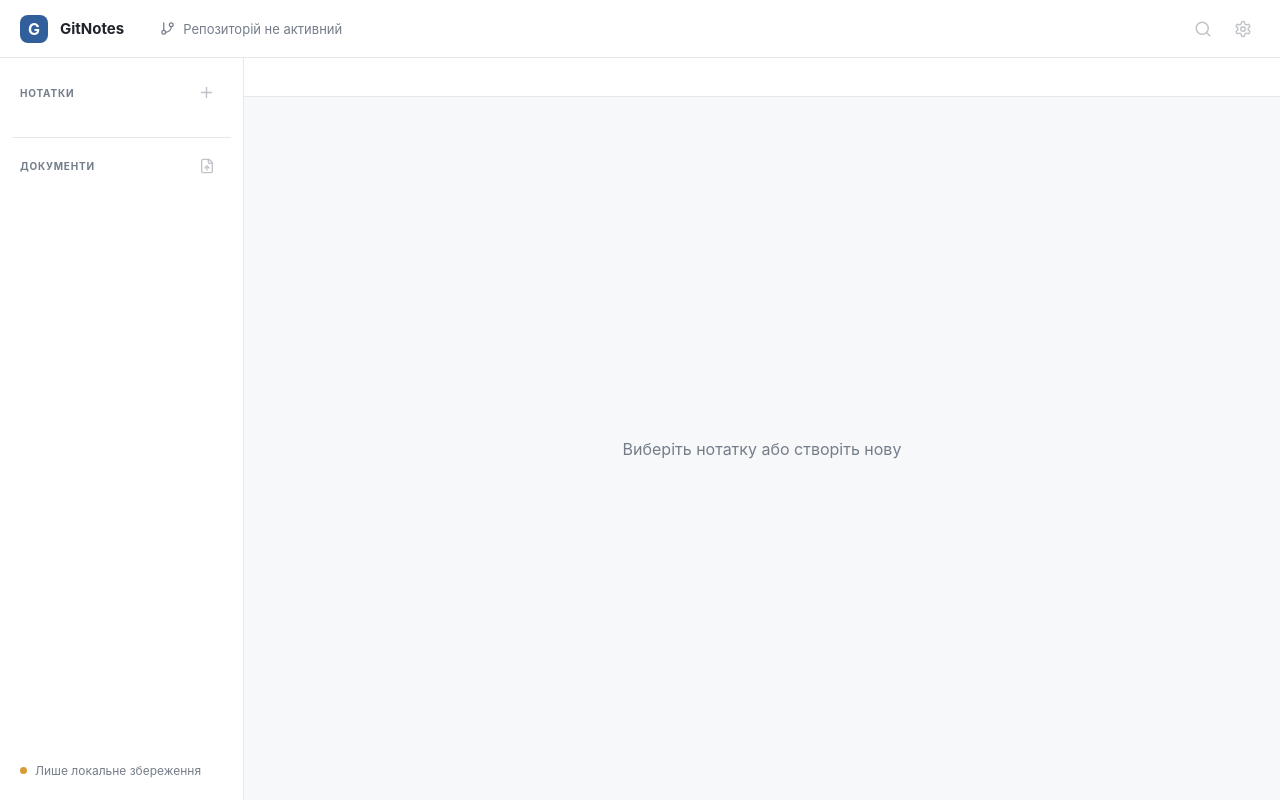
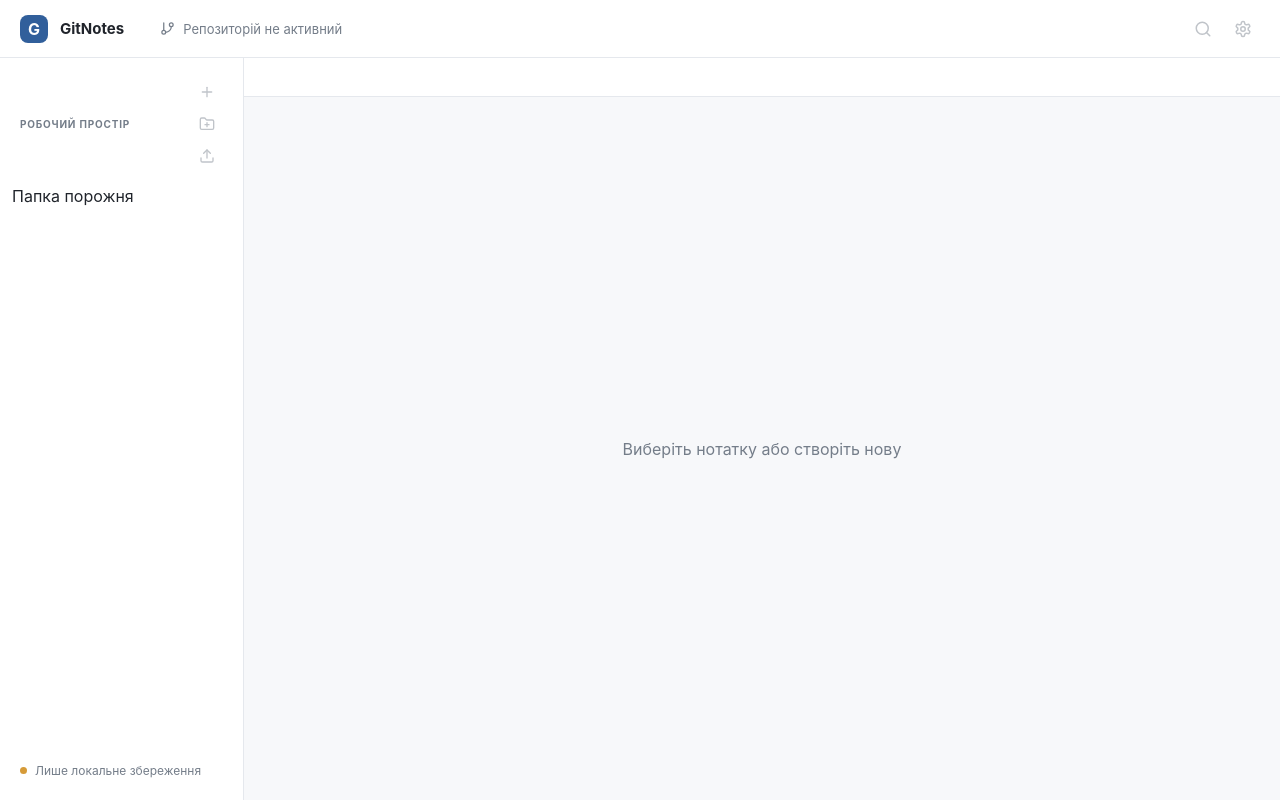
Before and after one commit to servitantgit/GitNote, a React (Vite) app: page / in a window 1280 px wide. Built offline with nearby package versions, Linux system fonts and the light colour scheme.

Commit message:
feat(workspace): navigate files in unified tree

```diff
--- a/src/app/App.tsx
+++ b/src/app/App.tsx
@@ -1,14 +1,15 @@
 import { lazy, Suspense, useCallback, useEffect, useMemo, useRef, useState } from 'react';
 import type { EditorState } from '@codemirror/state';
 import type { DocumentScrollPosition } from '../modules/editor/navigation/scroll-position';
-import { Files, FileText, FileUp, GitBranch, Paperclip, Search, Settings, Plus, PanelLeftClose, Trash2, Check, AlertCircle, LoaderCircle, X, LockKeyhole } from 'lucide-react';
+import { GitBranch, Paperclip, Search, Settings, Plus, FolderPlus, Upload, PanelLeftClose, Trash2, Check, AlertCircle, LoaderCircle, X, LockKeyhole } from 'lucide-react';
 import { EditorWorkspace } from '../modules/editor/EditorWorkspace';
 import type { EditorMode } from '../modules/editor/types';
 import { workspaceStore } from '../infrastructure/storage/database';
 import type { BinaryDocumentRecord, DocumentRecord } from '../core/domain/document-source';
 import { binaryDocumentSource, documentSource } from '../infrastructure/storage/local-document-source';
 import { workspaceFileSystem } from '../infrastructure/storage/local-workspace-file-system';
-import { validateWorkspaceName } from '../core/domain/workspace-file-system';
+import { validateWorkspaceName, type WorkspaceFileNode } from '../core/domain/workspace-file-system';
+import { WorkspaceFileTree } from '../modules/workspace/WorkspaceFileTree';
 import { detectDocumentFormat } from '../core/domain/document-format';
 import { DocumentActions } from '../modules/documents/DocumentActions';
 import { downloadDocument } from '../modules/documents/document-download';
@@ -19,6 +20,12 @@ import './app.css';
 const LOCAL_REPOSITORY_ID = 'local-workspace';
 const LOCAL_REPOSITORY = { id: LOCAL_REPOSITORY_ID, owner: 'local', name: 'Локальний робочий простір', defaultBranch: 'main' };
 const INITIAL_CONTENT = '# Моя перша нотатка\n\nGitNotes — робочий простір для нотаток і документів із Git-контролем версій.\n\n- Source: редагування Markdown\n- Live: Source і Preview поруч із синхронізованою прокруткою\n- Preview: режим читання';
+
+async function listWorkspaceTree(parentPath = ''): Promise<WorkspaceFileNode[]> {
+  const children = await workspaceFileSystem.list(LOCAL_REPOSITORY_ID, parentPath);
+  const nested = await Promise.all(children.filter(node => node.kind === 'folder').map(node => listWorkspaceTree(node.path)));
+  return [...children, ...nested.flat()];
+}
 
 async function ensureWorkspaceFolder(name: string): Promise<void> {
   const nodes = await workspaceFileSystem.list(LOCAL_REPOSITORY_ID);
@@ -37,10 +44,10 @@ const PdfDocumentViewer = lazy(() => import('../modules/documents/PdfDocumentVie
 
 type SaveState = 'loading' | 'saved' | 'saving' | 'error';
 
-function makeNote(title = 'Без назви', content = ''): DocumentRecord {
+function makeNote(title = 'Без назви', content = '', parentPath = 'Notes'): DocumentRecord {
   const now = Date.now();
   const id = crypto.randomUUID();
-  return { id, repositoryId: LOCAL_REPOSITORY_ID, title, content, path: `Notes/${id}.md`, syncState: 'local', createdAt: now, updatedAt: now };
+  return { id, repositoryId: LOCAL_REPOSITORY_ID, title, content, path: parentPath ? `${parentPath}/${id}.md` : `${id}.md`, syncState: 'local', createdAt: now, updatedAt: now };
 }
 
 function tabForNote(note: DocumentRecord) {
@@ -55,6 +62,8 @@ export function App() {
   const [mode, setMode] = useState<EditorMode>('source');
   const [notes, setNotes] = useState<DocumentRecord[]>([]);
   const [binaryDocuments, setBinaryDocuments] = useState<Omit<BinaryDocumentRecord, 'content'>[]>([]);
+  const [fileNodes, setFileNodes] = useState<WorkspaceFileNode[]>([]);
+  const [selectedFolderPath, setSelectedFolderPath] = useState('');
   const [binaryDocumentRecords, setBinaryDocumentRecords] = useState<Record<string, BinaryDocumentRecord>>({});
   const [binaryUiState, setBinaryUiState] = useState<Record<string, { dirty: boolean; saveState: SaveState; printRequest: number; downloadRequest: number }>>({});
   const fileInputRef = useRef<HTMLInputElement | null>(null);
@@ -97,12 +106,16 @@ export function App() {
     });
   }, []);
 
+  const refreshFileNodes = useCallback(async () => {
+    setFileNodes(await listWorkspaceTree());
+  }, []);
+
   const openNote = useCallback((note: DocumentRecord) => {
     const manager = managerRef.current;
     if (!manager) return;
     manager.openTab(tabForNote(note));
     persistWorkspace(manager);
-  }, [persistWorkspace]);
+  }, [persistWorkspace, refreshFileNodes, selectedFolderPath]);
 
   useEffect(() => {
     let cancelled = false;
@@ -148,6 +161,7 @@ export function App() {
         managerRef.current = manager;
         setNotes(nextNotes);
         setBinaryDocuments(binaryMetas);
+        setFileNodes(await listWorkspaceTree());
         setBinaryDocumentRecords(Object.fromEntries(openedBinary.map(document => [document.id, document])));
         setWorkspace(manager.getSnapshot());
         await workspaceStore.save(manager.getSnapshot());
@@ -224,7 +238,7 @@ export function App() {
 
   const createNote = useCallback(async () => {
     if (saveState === 'loading') return;
-    const note = makeNote();
+    const note = makeNote('Без назви', '', selectedFolderPath);
     try {
       await workspaceFileSystem.createDocument(note, note.path!);
       setNotes(current => [note, ...current]);
@@ -233,7 +247,19 @@ export function App() {
     } catch (error) {
       setStorageError(error instanceof Error ? error.message : 'Не вдалося створити нотатку.');
     }
-  }, [openNote, saveState]);
+  }, [openNote, saveState, selectedFolderPath]);
+
+  const createFolder = useCallback(async () => {
+    const name = window.prompt('Назва нової папки');
+    if (!name) return;
+    try {
+      await workspaceFileSystem.createFolder(LOCAL_REPOSITORY_ID, selectedFolderPath, name);
+      await refreshFileNodes();
+      setStorageError(null);
+    } catch (error) {
+      setStorageError(error instanceof Error ? error.message : 'Не вдалося створити папку.');
+    }
+  }, [refreshFileNodes, selectedFolderPath]);
 
   const openBinaryDocument = useCallback(async (id: string) => {
     const manager = managerRef.current;
@@ -253,6 +279,13 @@ export function App() {
     }
   }, [binaryDocumentRecords, persistWorkspace]);
 
+  const openFileNode = useCallback((node: WorkspaceFileNode) => {
+    if (!node.documentId) return;
+    const note = notes.find(item => item.id === node.documentId);
+    if (note) openNote(note);
+    else void openBinaryDocument(node.documentId);
+  }, [notes, openNote, openBinaryDocument]);
+
   const importBinaryDocument = useCallback(async (file: File) => {
     try {
       const name = validateWorkspaceName(file.name);
@@ -260,9 +293,8 @@ export function App() {
       if (!['.docx', '.xlsx', '.pptx', '.md', '.html', '.svg', '.pdf'].includes(extension)) {
         throw new Error('Підтримуються формати DOCX, XLSX, PPTX, MD, HTML, SVG та PDF.');
       }
-      await ensureWorkspaceFolder('Documents');
       const now = Date.now();
-      const path = `Documents/${name}`;
+      const path = selectedFolderPath ? `${selectedFolderPath}/${name}` : name;
       const document: BinaryDocumentRecord = {
         id: crypto.randomUUID(), repositoryId: LOCAL_REPOSITORY_ID, title: name, path,
         content: file, mediaType: file.type || 'application/octet-stream', size: file.size,
@@ -271,6 +303,7 @@ export function App() {
       await workspaceFileSystem.createBinaryDocument(document, path);
       const [metas, stored] = await Promise.all([binaryDocumentSource.list(), binaryDocumentSource.read(document.id)]);
       setBinaryDocuments(metas);
+      await refreshFileNodes();
       setBinaryDocumentRecords(current => ({ ...current, [document.id]: stored }));
       const manager = managerRef.current;
       if (manager) { manager.openTab(tabForBinary(stored)); persistWorkspace(manager); }
@@ -286,6 +319,7 @@ export function App() {
     try {
       await binaryDocumentSource.write(documentId, content);
       setBinaryDocuments(await binaryDocumentSource.list());
+      await refreshFileNodes();
       setBinaryUiState(current => ({ ...current, [documentId]: { ...(current[documentId] ?? { dirty: false, saveState: 'saved', printRequest: 0, downloadRequest: 0 }), dirty: false, saveState: 'saved' } }));
       setStorageError(null);
     } catch (error) {
@@ -307,6 +341,7 @@ export function App() {
       setBinaryDocumentRecords(current => { const next = { ...current }; delete next[activeBinaryDocument.id]; return next; });
       setBinaryUiState(current => { const next = { ...current }; delete next[activeBinaryDocument.id]; return next; });
       if (manager) persistWorkspace(manager);
+      await refreshFileNodes();
       setStorageError(null);
     } catch (error) {
       setStorageError(error instanceof Error ? error.message : 'Не вдалося видалити документ.');
@@ -357,11 +392,12 @@ export function App() {
         if (manager && !manager.getSnapshot().activeTabId) manager.openTab(tabForNote(remaining[0]));
       }
       if (manager) persistWorkspace(manager);
+      await refreshFileNodes();
       setStorageError(null);
     } catch (error) {
       setStorageError(error instanceof Error ? error.message : 'Не вдалося видалити нотатку.');
     }
-  }, [activeNote, notes, persistWorkspace]);
+  }, [activeNote, notes, persistWorkspace, refreshFileNodes]);
 
   const handleEditorContentChange = useCallback((content: string) => {
     const noteId = activeNoteIdRef.current;
@@ -403,19 +439,13 @@ export function App() {
       {storageError && <div className="storage-error" role="alert">{storageError}</div>}
       <div className="workspace">
         {sidebarOpen && <aside className="sidebar">
-          <div className="sidebar-heading"><span>НОТАТКИ</span><button className="icon-button" aria-label="Створити нотатку" title="Створити нотатку" onClick={createNote} disabled={saveState === 'loading'}><Plus size={17} /></button></div>
-          <div className="note-list" role="list" aria-label="Список нотаток">
-            {notes.map(note => (
-              <button key={note.id} className={`tree-item note-item${!activeBinaryDocument && note.id === activeNote?.id ? ' selected' : ''}`} onClick={() => openNote(note)} title={note.title}>
-                <Files size={16} /><span>{note.title || 'Без назви'}</span>
-              </button>
-            ))}
-          </div>
-          <div className="sidebar-heading documents-heading">
-            <span>ДОКУМЕНТИ</span>
-            <button className="icon-button" aria-label="Імпортувати документ" title="Імпортувати DOCX, XLSX, PPTX та інші підтримувані файли" onClick={() => fileInputRef.current?.click()} disabled={saveState === 'loading'}>
-              <FileUp size={16} />
-            </button>
+          <div className="sidebar-heading workspace-tree-heading">
+            <span>РОБОЧИЙ ПРОСТІР</span>
+            <div className="sidebar-tree-actions">
+              <button className="icon-button" aria-label="Створити нотатку" title="Створити нотатку в обраній папці" onClick={createNote} disabled={saveState === 'loading'}><Plus size={16} /></button>
+              <button className="icon-button" aria-label="Створити папку" title="Створити вкладену папку" onClick={() => void createFolder()} disabled={saveState === 'loading'}><FolderPlus size={16} /></button>
+              <button className="icon-button" aria-label="Імпортувати документ" title="Імпортувати файл в обрану папку" onClick={() => fileInputRef.current?.click()} disabled={saveState === 'loading'}><Upload size={16} /></button>
+            </div>
           </div>
           <input ref={fileInputRef} className="workspace-file-input" type="file" accept=".docx,.xlsx,.pptx,.md,.html,.svg,.pdf" aria-label="Файл для імпорту"
             onChange={event => {
@@ -424,13 +454,12 @@ export function App() {
               if (file) void importBinaryDocument(file);
             }}
           />
-          <div className="note-list document-list" role="list" aria-label="Список документів">
-            {binaryDocuments.map(document => (
-              <button key={document.id} className={`tree-item note-item${activeBinaryDocument?.id === document.id ? ' selected' : ''}`} onClick={() => void openBinaryDocument(document.id)} title={document.title}>
-                <FileText size={16} /><span>{document.title}</span>
-              </button>
-            ))}
-          </div>
+          <WorkspaceFileTree
+            nodes={fileNodes}
+            selectedPath={selectedFolderPath}
+            onSelectFolder={setSelectedFolderPath}
+            onOpenFile={openFileNode}
+          />
           <div className="sidebar-footer"><span className="status-dot" />Лише локальне збереження</div>
         </aside>}
         <section className="document-area">
```
